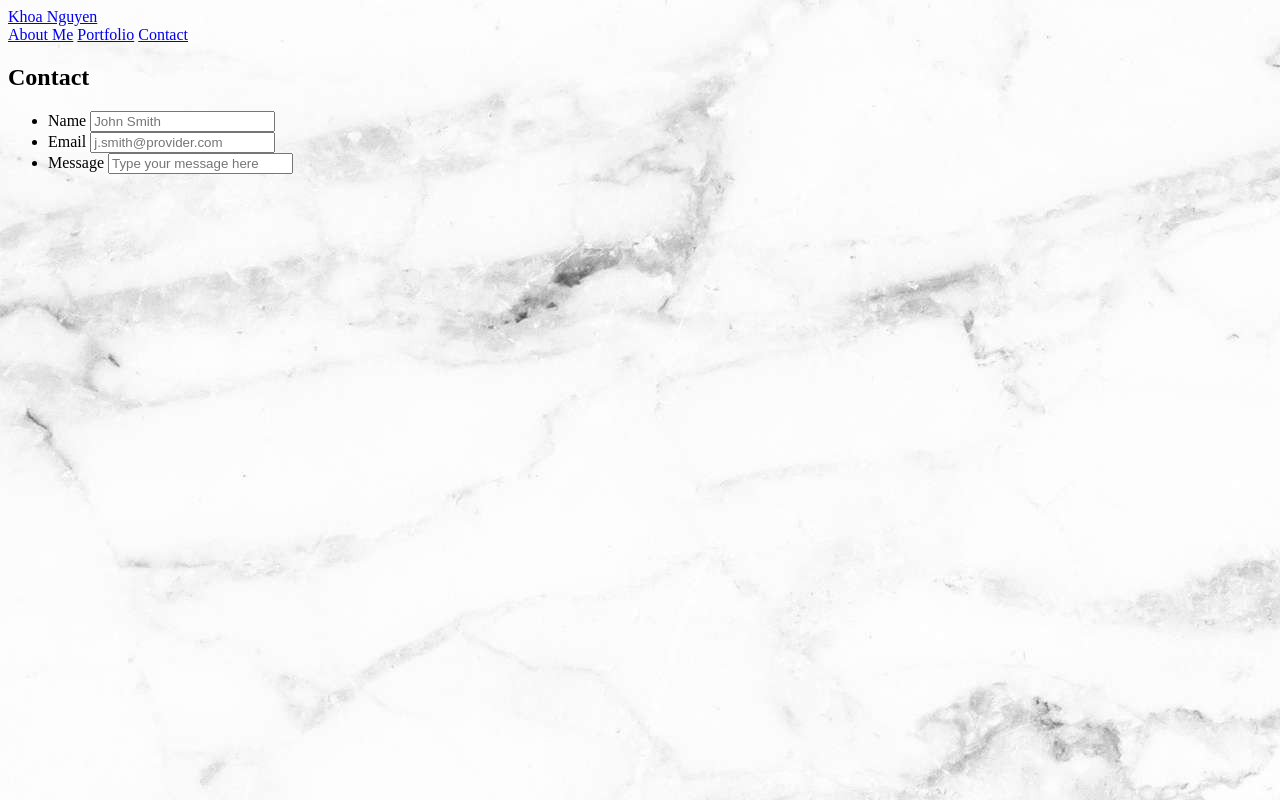
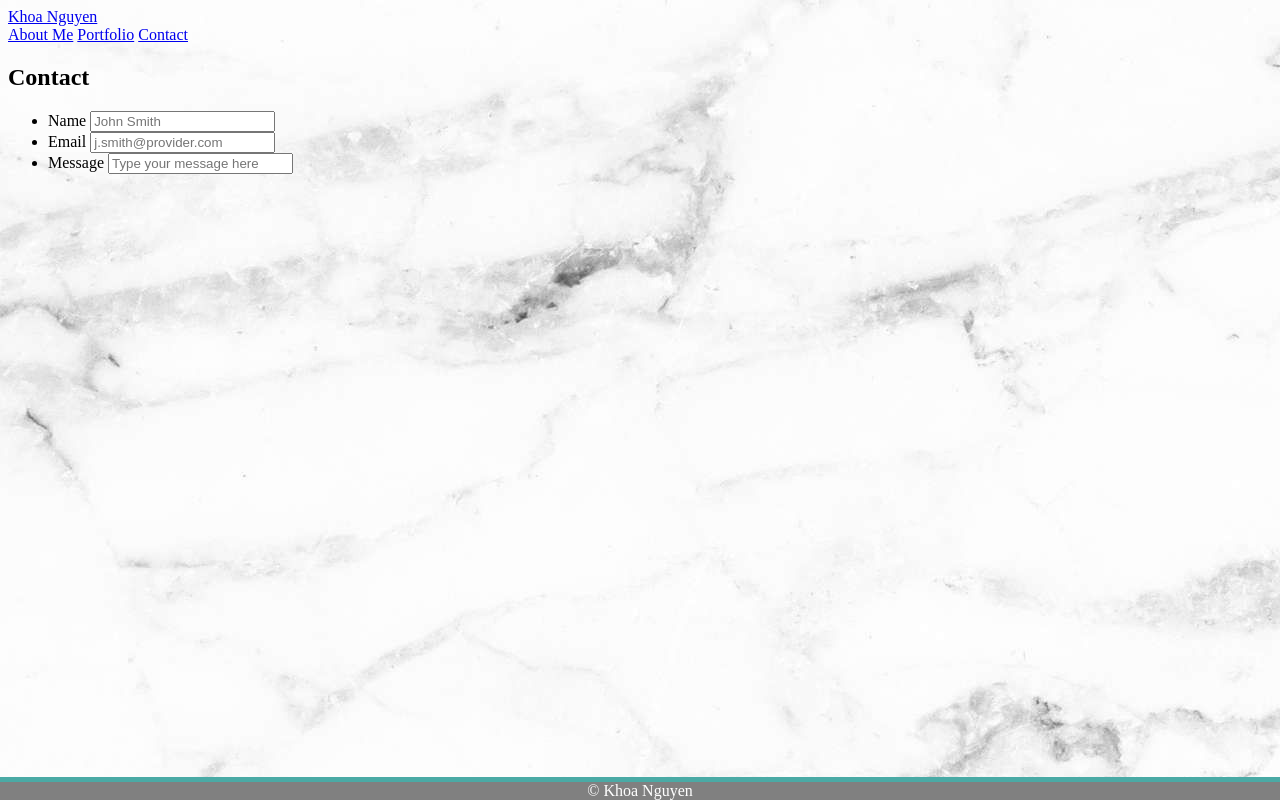
Before and after one commit to khnguyen94/Basic_Portfolio, a plain HTML site: page contact.html in a window 1280 px wide. Drawn offline with Linux system fonts and the light colour scheme.

Commit message:
added footer to contact.html

```diff
--- a/contact.html
+++ b/contact.html
@@ -32,18 +32,24 @@
                     </li>
                     <li>
                         <label for="email">Email</label>
-                        <input type="text" id="email" name="email" placeholder="j.smith@provider.com" required="required">
+                        <input type="text" id="email" name="email" placeholder="j.smith@provider.com"
+                            required="required">
                     </li>
                     <li>
                         <label for="message">Message</label>
-                        <input type="text" id="message" name="message" placeholder="Type your message here" required="required">
+                        <input type="text" id="message" name="message" placeholder="Type your message here"
+                            required="required">
                     </li>
                 </ul>
             </form>
         </section>
     </div>
 
-
+    <footer>
+        <div class="container">
+            &copy; Khoa Nguyen
+        </div>
+    </footer>
 
 </body>
 
```
